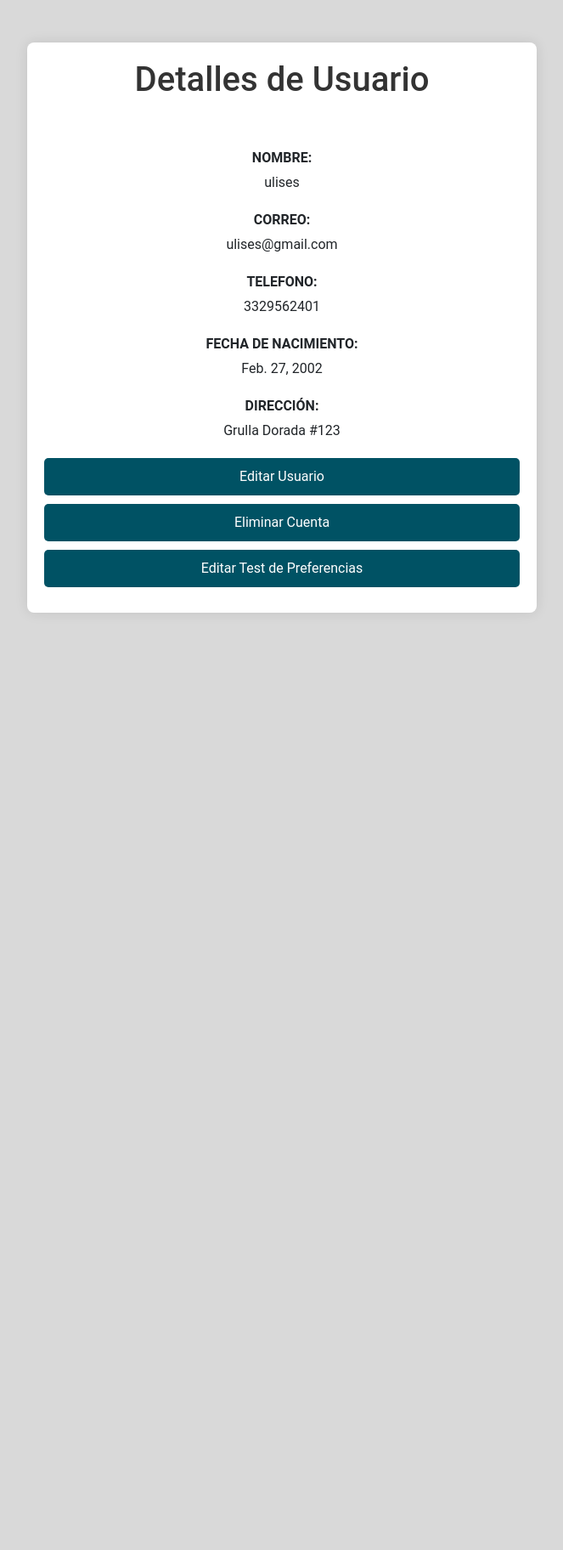
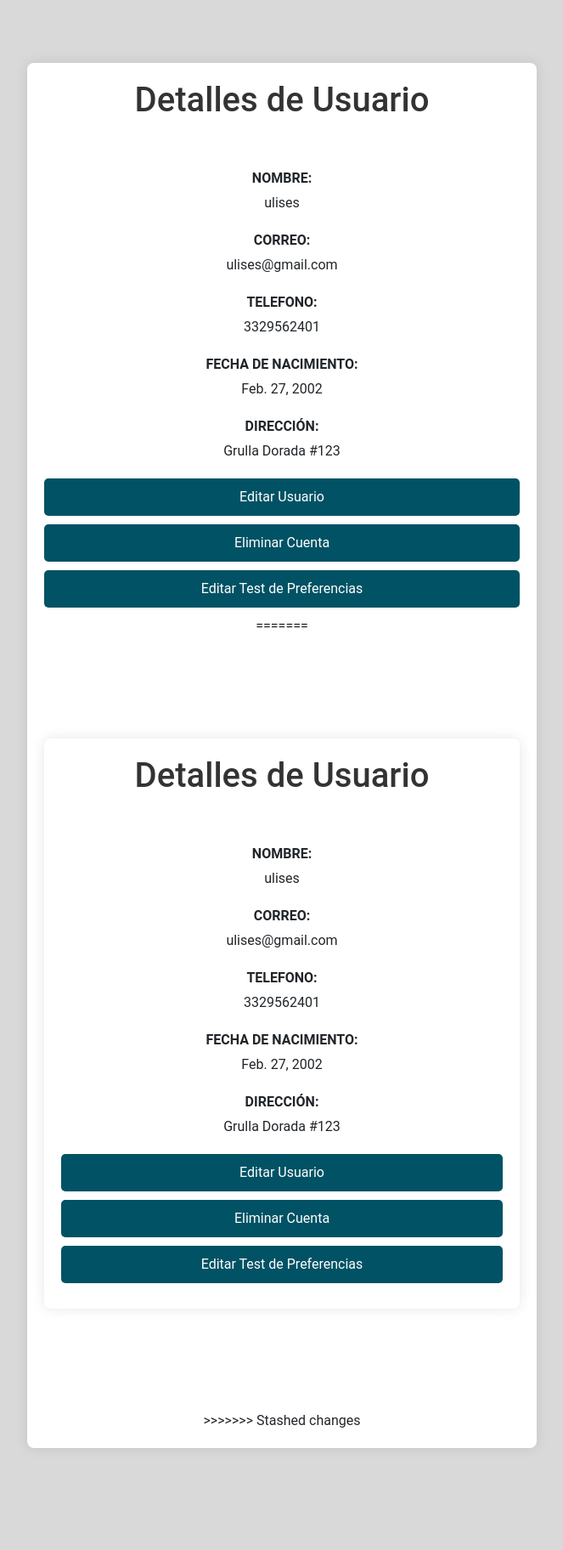
Before and after one commit to B4ZU27/Dogeaway_ingSoft, a Django app: page /ver_informacion/ in a window 1280 px wide. Shown: the part 70-1894 px from the top of the page at 85% size, without its empty margins (308-971 px from the left). Before the commit the page ends 791 px from the top, so only its background shows below. Run offline with Django 4.2, Linux system fonts and the light colour scheme; a user stored in the database is signed in.

Commit message:
Auto stash before merge of "main" and "origin/main"

```diff
--- a/main_app/templates/usuario_detalle.html
+++ b/main_app/templates/usuario_detalle.html
@@ -7,6 +7,7 @@
 
 {% block content %}
 
+<<<<<<< Updated upstream
 <div class="container">
     <form method="post">
         <h1>Detalles de Usuario</h1><br><br>
@@ -44,6 +45,49 @@
             <a href="{% url 'editar_preferencias' %}" class="button">Editar Test de Preferencias</a>
         </div>
     </form>
+=======
+<body>
+    <div class="container">
+        <form method="post">
+            <h1>Detalles de Usuario</h1><br><br>
+
+            <div class="input-container">
+                <label for="id_username">NOMBRE:</label>
+                <p>{{ usuario.username }}</p>
+            </div>
+
+            <div class="input-container">
+                <label for="id_email">CORREO:</label>
+                <p>{{ usuario.email }}</p>
+            </div>
+
+            <div class="input-container">
+                <label for="id_telefono">TELEFONO:</label>
+                <p>{{ usuario.telefono }}</p>
+            </div>
+
+            <div class="input-container">
+                <label for="id_fecha_de_nacimiento">FECHA DE NACIMIENTO:</label>
+                <p>{{ usuario.fecha_de_nacimiento }}</p>
+            </div>
+
+            <div class="input-container">
+                <label for="id_direccion">DIRECCIÓN:</label>
+                <p>{{ usuario.direccion }}</p>
+            </div>
+
+            <!-- Agregar más campos según sea necesario -->
+
+            <div class="button-container">
+                <a href="{% url 'actualizar_informacion_usuario' %}" class="button">Editar Usuario</a>
+                <a href="{% url 'eliminar_cuenta_usuario' %}" class="button">Eliminar Cuenta</a>
+                <a href="{% url 'editar_preferencias' %}" class="button">Editar Test de Preferencias</a>
+            </div>
+        </form>
+
+    </div>
+</body>
+>>>>>>> Stashed changes
 
 </div>
 
```
Also changed, not shown: main_app/templates/Preferencias.html (+18 -0 lines), main_app/templates/usuario_actualizar.html (+26 -0 lines).
